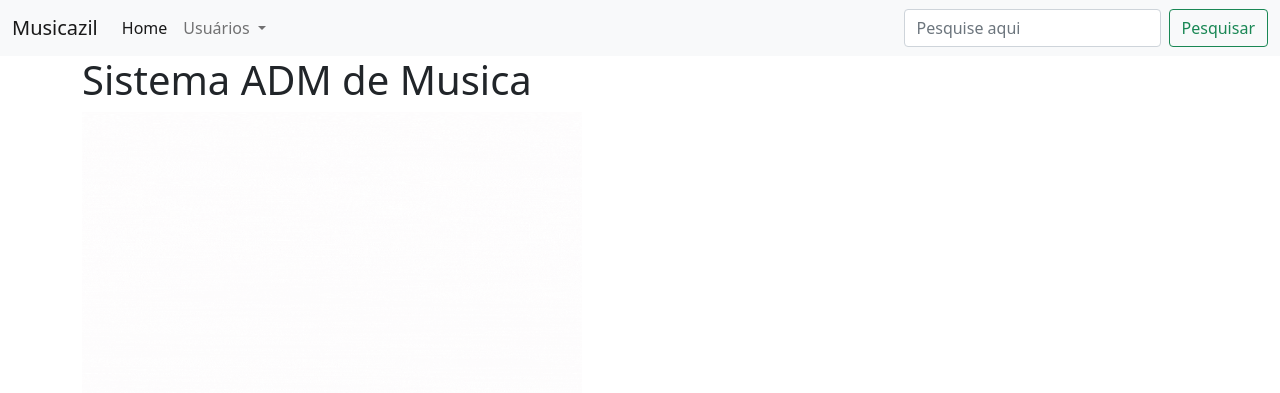
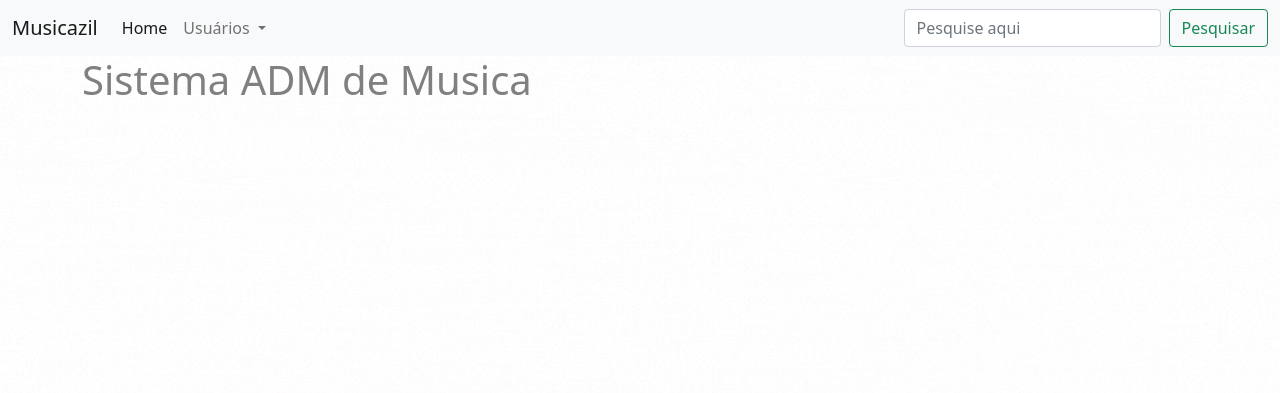
Before and after one commit to ViajaGuerreiro/musicazil, a PHP site: page / in a window 1280 px wide. Shown: the top 393 px of the page. Run offline with PHP 8.4, Linux system fonts and the light colour scheme; some libraries are stand-ins or nearby versions.

Commit message:
alterações

```diff
--- a/view/css/style.css
+++ b/view/css/style.css
@@ -5,7 +5,12 @@
     display: flexbox;
 }
 
-#imagemPrincipal {
-    width: 500px;
+body {
+    background: url("../imagens/MusicaZil2.gif");
 
+    background-size: cover;
 }
+
+.AdmTitle {
+    color: gray;
+}
--- a/view/header.php
+++ b/view/header.php
@@ -20,7 +20,7 @@
     <div class="collapse navbar-collapse" id="navbarSupportedContent">
       <ul class="navbar-nav me-auto mb-2 mb-lg-0">
         <li class="nav-item">
-          <a class="nav-link active" aria-current="page" href="#">Home</a>
+          <a class="nav-link active" aria-current="page" href="index.php">Home</a>
         </li>
         <li class="nav-item dropdown">
           <a class="nav-link dropdown-toggle" href="#" id="navbarDropdown" role="button" data-bs-toggle="dropdown" aria-expanded="false">
--- a/view/index.php
+++ b/view/index.php
@@ -2,9 +2,8 @@
     include_once("header.php");
 ?>
 
-<h1>Sistema ADM de Musica</h1>
+<h1 class="AdmTitle">Sistema ADM de Musica</h1>
 
-<img id="imagemPrincipal" src="imagens/musicaZil2.gif" alt="imagem principal">
 
 <?php
 include_once("footer.php");
--- a/view/visuUsuario.php
+++ b/view/visuUsuario.php
@@ -82,7 +82,7 @@ include_once("../view/header.php");
                 <td>
                     <form action="../controller/deletarUsuario.php" method="POST">
                         <input type="hidden" name="codUsu" value="<?= $usuarios["emailusu"] ?>">
-                        <button type="submit" class="btn btn-danger">Alterar</button>
+                        <button type="submit" class="btn btn-danger">Excluir</button>
 
                     </form>
                 </td>
```
Also changed, not shown: view/imagens/teste.png (added).
